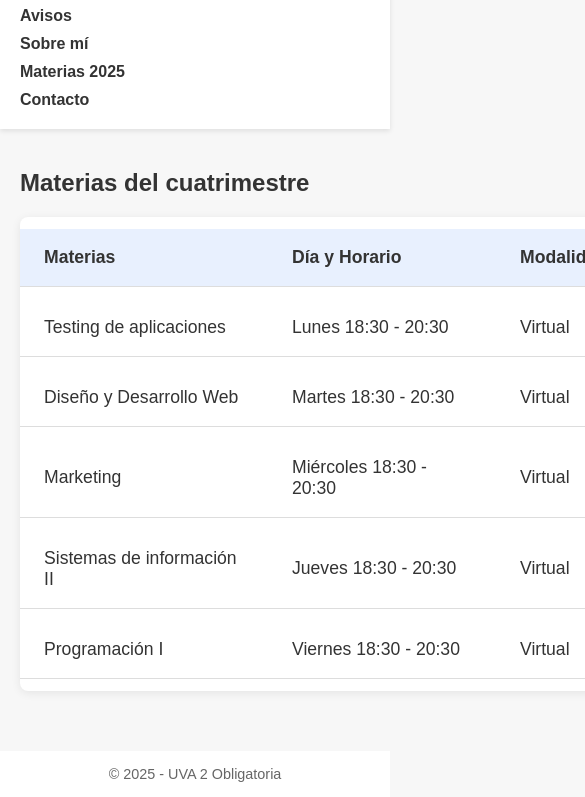
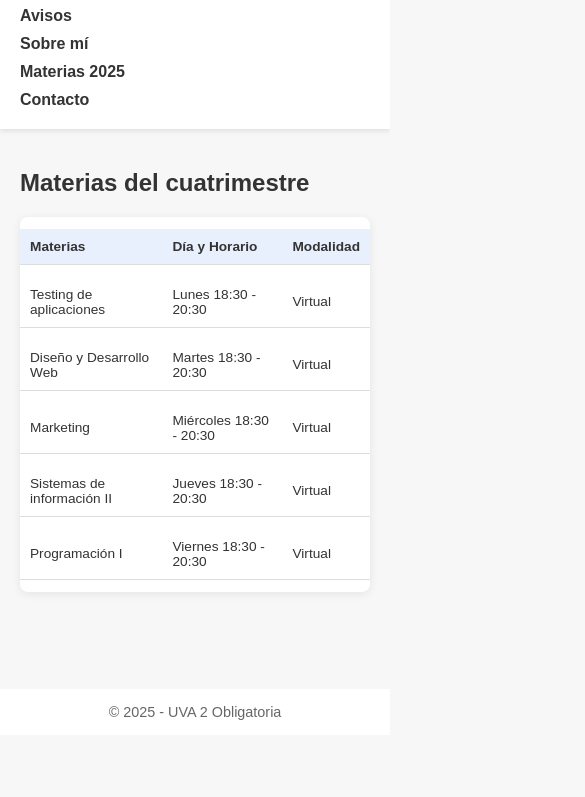
Before and after one commit to tdelliantoni/Ejercicio-Obligatorio-UVA2, a plain HTML site: page index.html in a window 390 px wide. Shown: the part 109-906 px from the top of the page, 585 px wide, since content can reach past the window. After the commit the page ends 844 px from the top, so only its background shows below. Drawn offline with Linux system fonts and the light colour scheme.

Commit message:
Responsive tabla materias

```diff
--- a/style.css
+++ b/style.css
@@ -211,4 +211,22 @@ main.container {
         width: 100px;
         height: 100px;
     }
-}
+
+    /* Tabla materias*/
+
+    th, td {
+        padding: 10px;
+        font-size: 0.95em;
+      }
+
+      table {
+        font-size: 0.9em;
+      }
+
+      td:nth-child(1),
+      td:nth-child(2),
+      td:nth-child(3) {
+        display: table-cell;
+        min-width: auto;
+      }
+    }
```
